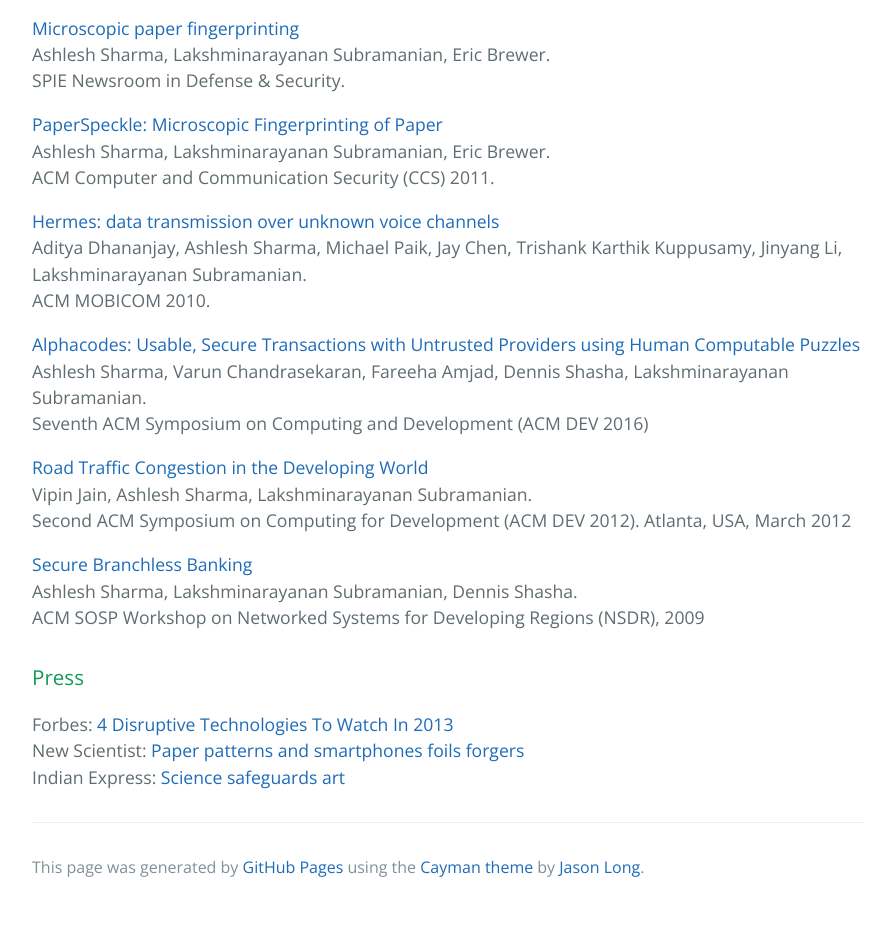
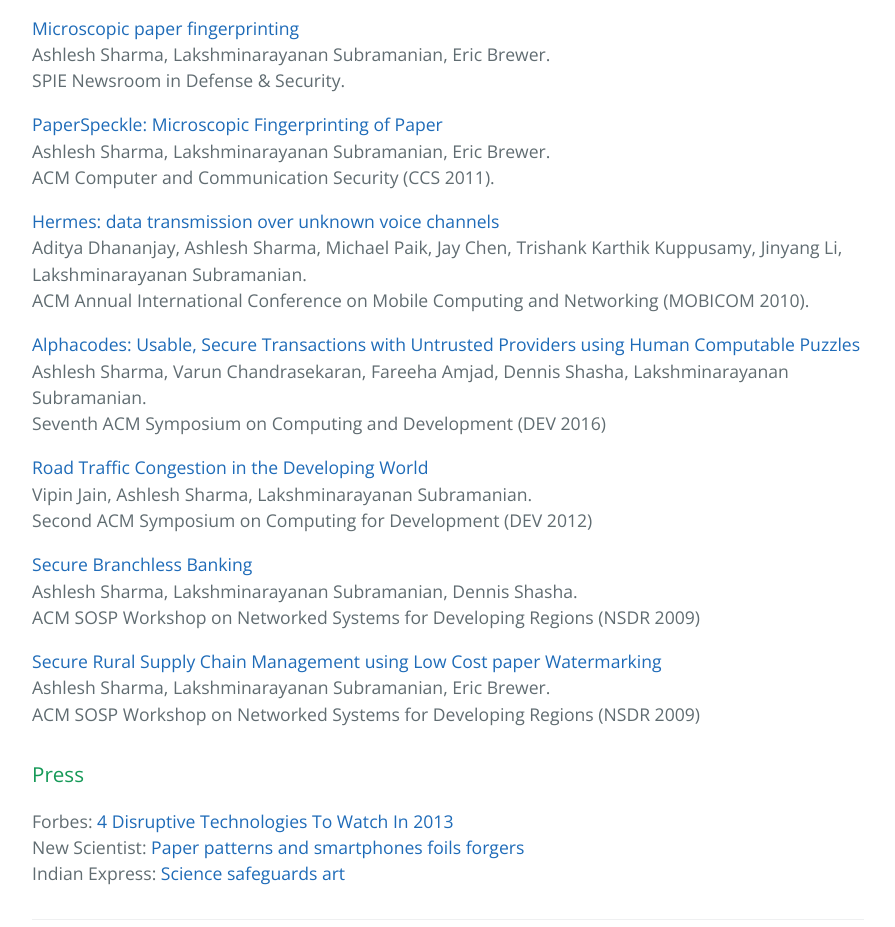
Before and after one commit to ashleshsharma/ashleshsharma.github.io, a plain HTML site: page index.html in a window 1280 px wide. Shown: the part 598-1525 px from the top of the page, without its empty margins (192-1087 px from the left). Drawn offline with nearby package versions, Linux system fonts and the light colour scheme.

Commit message:
added more pubs

```diff
--- a/index.html
+++ b/index.html
@@ -2,7 +2,7 @@
 <html lang="en-us">
   <head>
     <meta charset="UTF-8">
-    <title>Ashlesh Sharma by ashleshsharma</title>
+    <title>Ashlesh Sharma</title>
     <meta name="viewport" content="width=device-width, initial-scale=1">
     <link rel="stylesheet" type="text/css" href="stylesheets/normalize.css" media="screen">
     <link href='https://fonts.googleapis.com/css?family=Open+Sans:400,700' rel='stylesheet' type='text/css'>
@@ -16,7 +16,7 @@
     </section>
 
     <section class="main-content">
-      <p>I am a co-founder at <a href="http://www.entrupy.com/">Entrupy</a>. I completed my PhD from <a href="http://cims.nyu.edu/">Courant Institute of Mathematical Sciences</a> at NYU specializing in physical unclonable functions, security and computer vision.</p>
+      <p>I am the co-founder and CTO at <a href="http://www.entrupy.com/">Entrupy</a>. I completed my PhD from <a href="http://cims.nyu.edu/">Courant Institute of Mathematical Sciences</a> at NYU specializing in physical unclonable functions, security and computer vision.</p>
 
 <p><a href="https://twitter.com/ashleshs">Twitter:@ashleshs</a><br>
 <a href="http://www.linkedin.com/in/ashlesh">LinkedIn</a></p>
@@ -35,23 +35,27 @@ SPIE Newsroom in Defense &amp; Security. </p>
 
 <p><a href="http://dl.acm.org/authorize?6592586">PaperSpeckle: Microscopic Fingerprinting of Paper</a><br>
 Ashlesh Sharma, Lakshminarayanan Subramanian, Eric Brewer.<br>
-ACM Computer and Communication Security (CCS) 2011.</p>
+ACM Computer and Communication Security (CCS 2011).</p>
 
 <p><a href="http://dl.acm.org/authorize?390821">Hermes: data transmission over unknown voice channels</a><br>
 Aditya Dhananjay, Ashlesh Sharma, Michael Paik, Jay Chen, Trishank Karthik Kuppusamy, Jinyang Li, Lakshminarayanan Subramanian.<br>
-ACM MOBICOM 2010.</p>
+ACM Annual International Conference on Mobile Computing and Networking (MOBICOM 2010).</p>
 
 <p><a href="http://nyunetworks.com/Pubs/sharma-acmdev16.pdf">Alphacodes: Usable, Secure Transactions with Untrusted Providers using Human Computable Puzzles</a><br>
 Ashlesh Sharma, Varun Chandrasekaran, Fareeha Amjad, Dennis Shasha, Lakshminarayanan Subramanian.<br>
-Seventh ACM Symposium on Computing and Development (ACM DEV 2016)</p>
+Seventh ACM Symposium on Computing and Development (DEV 2016)</p>
 
 <p><a href="https://cs.nyu.edu/~lakshmi/Lakshmi/Pubs/Road%20Traf%EF%AC%81c%20Congestion%20in%20the%20Developing%20World.pdf">Road Traffic Congestion in the Developing World</a><br>
 Vipin Jain, Ashlesh Sharma, Lakshminarayanan Subramanian.<br>
-Second ACM Symposium on Computing for Development (ACM DEV 2012). Atlanta, USA, March 2012</p>
+Second ACM Symposium on Computing for Development (DEV 2012)</p>
 
 <p><a href="https://cs.nyu.edu/~lakshmi/Lakshmi/Pubs/Secure%20Branchless%20Banking.pdf">Secure Branchless Banking</a><br>
 Ashlesh Sharma, Lakshminarayanan Subramanian, Dennis Shasha.<br>
-ACM SOSP Workshop on Networked Systems for Developing Regions (NSDR), 2009</p>
+ACM SOSP Workshop on Networked Systems for Developing Regions (NSDR 2009)</p>
+
+<p><a href="https://cs.nyu.edu/~lakshmi/Lakshmi/Pubs/Secure%20Rural%20Supply%20Chain%20Management%20using%20Low%20Cost%20paper%20Watermarking.pdf">Secure Rural Supply Chain Management using Low Cost paper Watermarking</a><br>
+Ashlesh Sharma, Lakshminarayanan Subramanian, Eric Brewer.<br>
+ACM SOSP Workshop on Networked Systems for Developing Regions (NSDR 2009)</p>
 
 
 
```
